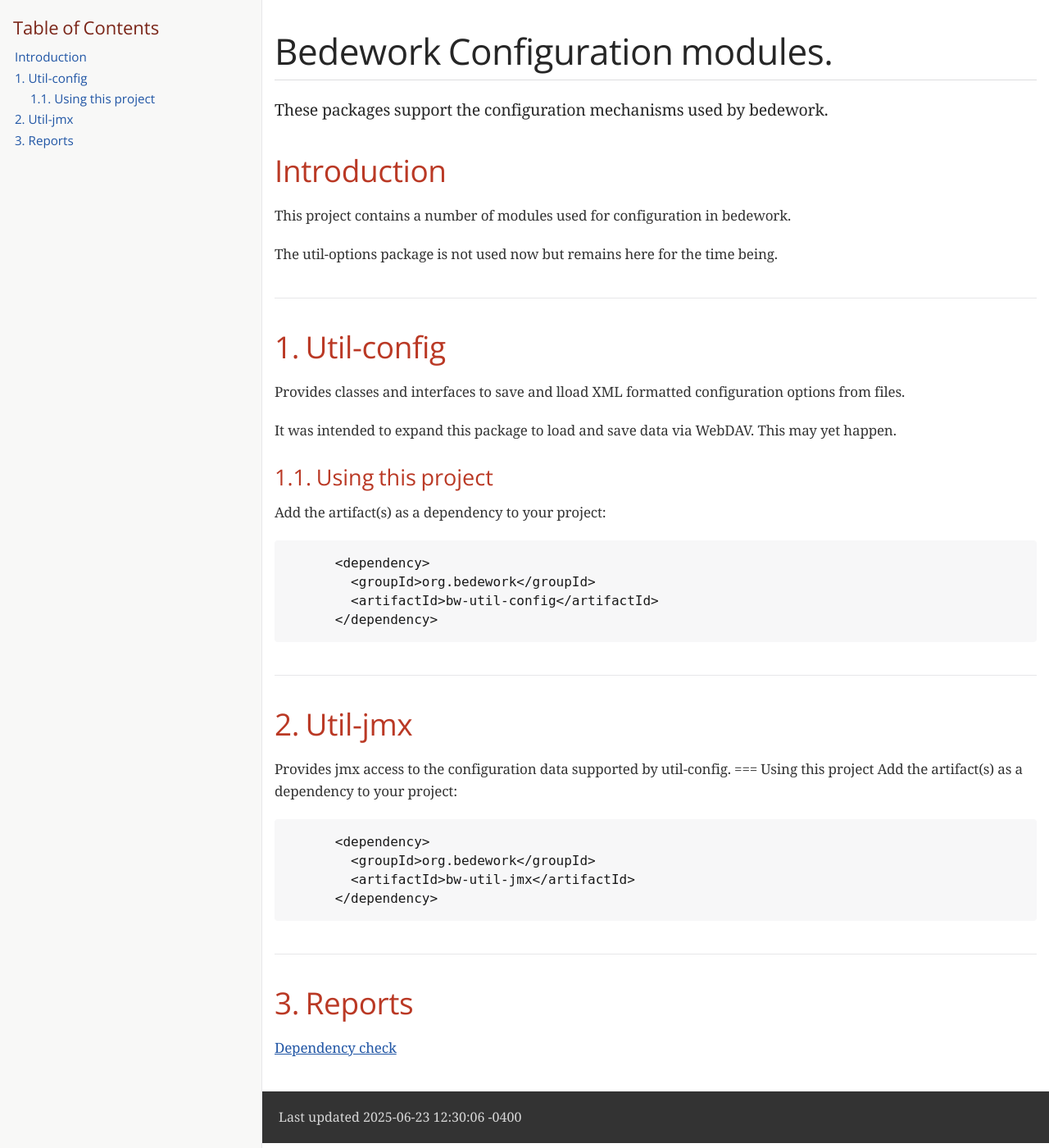
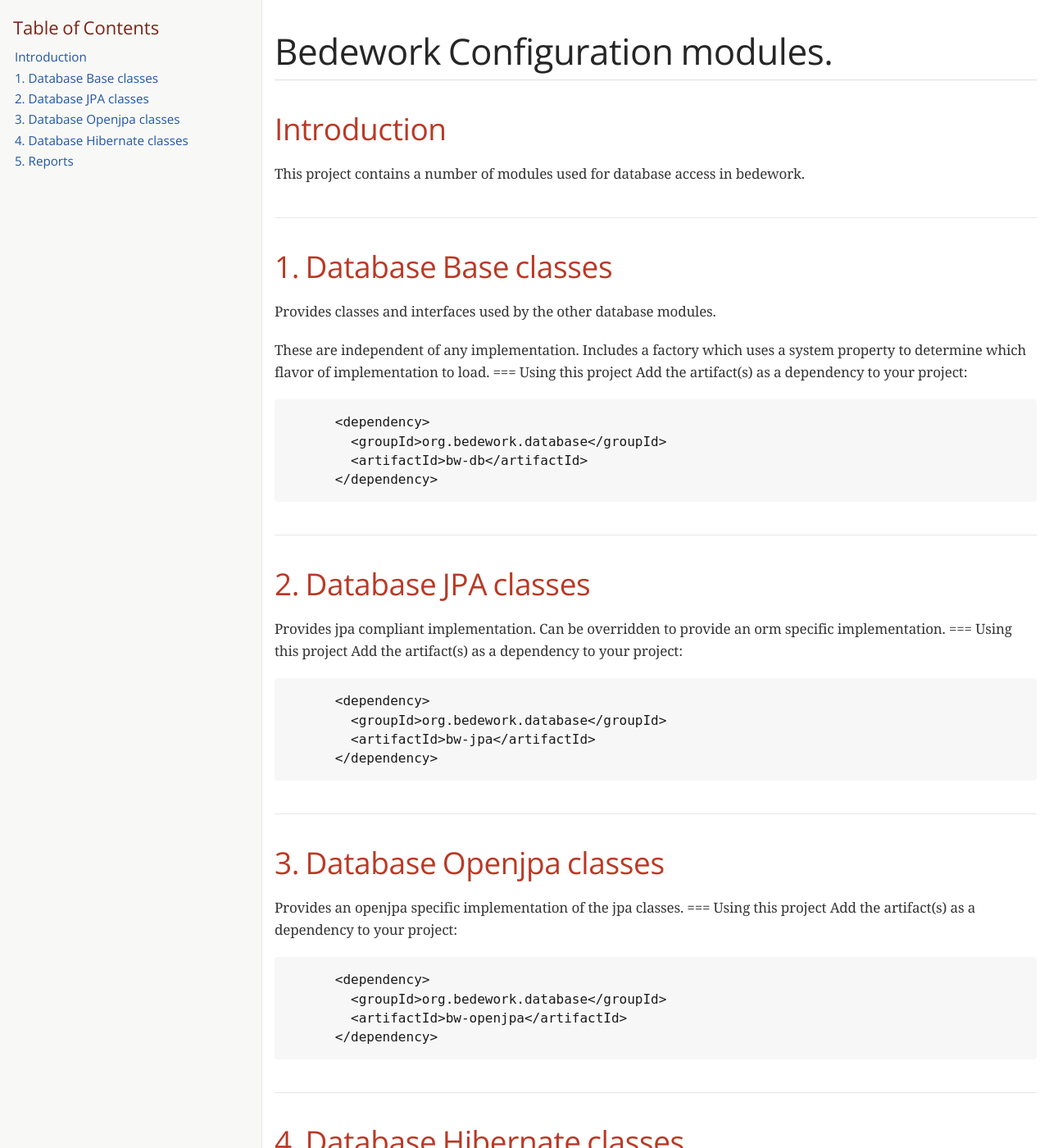
Before and after one commit to Bedework/bw-database, a Jekyll site: the page docs/index.html, which Jekyll copies as it is, in a window 1280 px wide and 1400 px high. Shown: the whole window at 82% size. Built offline with Jekyll 4.4.1, drawn with Linux system fonts in a browser that asks for light colours; some web fonts are replaced; some of the changed text lies outside the part shown.

Commit message:
Rebuilt after parent change

```diff
--- a/docs/index.html
+++ b/docs/index.html
@@ -16,80 +16,100 @@
 <div id="toctitle">Table of Contents</div>
 <ul class="sectlevel1">
 <li><a href="#_introduction">Introduction</a></li>
-<li><a href="#config">1. Util-config</a>
-<ul class="sectlevel2">
-<li><a href="#_using_this_project">1.1. Using this project</a></li>
-</ul>
-</li>
-<li><a href="#jmx">2. Util-jmx</a></li>
-<li><a href="#reports">3. Reports</a></li>
+<li><a href="#db">1. Database Base classes</a></li>
+<li><a href="#db-jpa">2. Database JPA classes</a></li>
+<li><a href="#db-openjpa">3. Database Openjpa classes</a></li>
+<li><a href="#db-hibernate">4. Database Hibernate classes</a></li>
+<li><a href="#reports">5. Reports</a></li>
 </ul>
 </div>
 </div>
 <div id="content">
-<div id="preamble">
+<div class="sect1">
+<h2 id="_introduction">Introduction</h2>
 <div class="sectionbody">
 <div class="paragraph">
-<p>These packages support the configuration mechanisms used by bedework.</p>
+<p>This project contains a number of modules used for database access in bedework.</p>
 </div>
 </div>
 </div>
 <div class="sect1">
-<h2 id="_introduction">Introduction</h2>
+<h2 id="db">1. Database Base classes</h2>
 <div class="sectionbody">
 <div class="paragraph">
-<p>This project contains a number of modules used for configuration in bedework.</p>
+<p>Provides classes and interfaces used by the other database modules.</p>
 </div>
 <div class="paragraph">
-<p>The util-options package is not used now but remains here for the time being.</p>
-</div>
-</div>
-</div>
-<div class="sect1">
-<h2 id="config">1. Util-config</h2>
-<div class="sectionbody">
-<div class="paragraph">
-<p>Provides classes and interfaces to save and lload XML formatted configuration options from files.</p>
-</div>
-<div class="paragraph">
-<p>It was intended to expand this package to load and save data via WebDAV. This may yet happen.</p>
-</div>
-<div class="sect2">
-<h3 id="_using_this_project">1.1. Using this project</h3>
-<div class="paragraph">
-<p>Add the artifact(s) as a dependency to your project:</p>
-</div>
-<div class="listingblock">
-<div class="content">
-<pre class="highlight"><code>      &lt;dependency&gt;
-        &lt;groupId&gt;org.bedework&lt;/groupId&gt;
-        &lt;artifactId&gt;bw-util-config&lt;/artifactId&gt;
-      &lt;/dependency&gt;</code></pre>
-</div>
-</div>
-</div>
-</div>
-</div>
-<div class="sect1">
-<h2 id="jmx">2. Util-jmx</h2>
-<div class="sectionbody">
-<div class="paragraph">
-<p>Provides jmx access to the configuration data supported by util-config.
+<p>These are independent of any implementation. Includes a factory which uses a system property to determine which flavor of implementation to load.
 === Using this project
 Add the artifact(s) as a dependency to your project:</p>
 </div>
 <div class="listingblock">
 <div class="content">
 <pre class="highlight"><code>      &lt;dependency&gt;
-        &lt;groupId&gt;org.bedework&lt;/groupId&gt;
-        &lt;artifactId&gt;bw-util-jmx&lt;/artifactId&gt;
+        &lt;groupId&gt;org.bedework.database&lt;/groupId&gt;
+        &lt;artifactId&gt;bw-db&lt;/artifactId&gt;
       &lt;/dependency&gt;</code></pre>
 </div>
 </div>
 </div>
 </div>
 <div class="sect1">
-<h2 id="reports">3. Reports</h2>
+<h2 id="db-jpa">2. Database JPA classes</h2>
+<div class="sectionbody">
+<div class="paragraph">
+<p>Provides jpa compliant implementation. Can be overridden to provide an orm specific implementation.
+=== Using this project
+Add the artifact(s) as a dependency to your project:</p>
+</div>
+<div class="listingblock">
+<div class="content">
+<pre class="highlight"><code>      &lt;dependency&gt;
+        &lt;groupId&gt;org.bedework.database&lt;/groupId&gt;
+        &lt;artifactId&gt;bw-jpa&lt;/artifactId&gt;
+      &lt;/dependency&gt;</code></pre>
+</div>
+</div>
+</div>
+</div>
+<div class="sect1">
+<h2 id="db-openjpa">3. Database Openjpa classes</h2>
+<div class="sectionbody">
+<div class="paragraph">
+<p>Provides an openjpa specific implementation of the jpa classes.
+=== Using this project
+Add the artifact(s) as a dependency to your project:</p>
+</div>
+<div class="listingblock">
+<div class="content">
+<pre class="highlight"><code>      &lt;dependency&gt;
+        &lt;groupId&gt;org.bedework.database&lt;/groupId&gt;
+        &lt;artifactId&gt;bw-openjpa&lt;/artifactId&gt;
+      &lt;/dependency&gt;</code></pre>
+</div>
+</div>
+</div>
+</div>
+<div class="sect1">
+<h2 id="db-hibernate">4. Database Hibernate classes</h2>
+<div class="sectionbody">
+<div class="paragraph">
+<p>Provides a hibernate specific implementation of the jpa classes.
+=== Using this project
+Add the artifact(s) as a dependency to your project:</p>
+</div>
+<div class="listingblock">
+<div class="content">
+<pre class="highlight"><code>      &lt;dependency&gt;
+        &lt;groupId&gt;org.bedework.database&lt;/groupId&gt;
+        &lt;artifactId&gt;bw-hibernate&lt;/artifactId&gt;
+      &lt;/dependency&gt;</code></pre>
+</div>
+</div>
+</div>
+</div>
+<div class="sect1">
+<h2 id="reports">5. Reports</h2>
 <div class="sectionbody">
 <div class="paragraph">
 <p><a href="reports/dependency-check-report.html">Dependency check</a></p>
@@ -99,7 +119,7 @@ Add the artifact(s) as a dependency to your project:</p>
 </div>
 <div id="footer">
 <div id="footer-text">
-Last updated 2025-06-23 12:30:06 -0400
+Last updated 2025-06-23 15:32:21 -0400
 </div>
 </div>
 </body>
```
